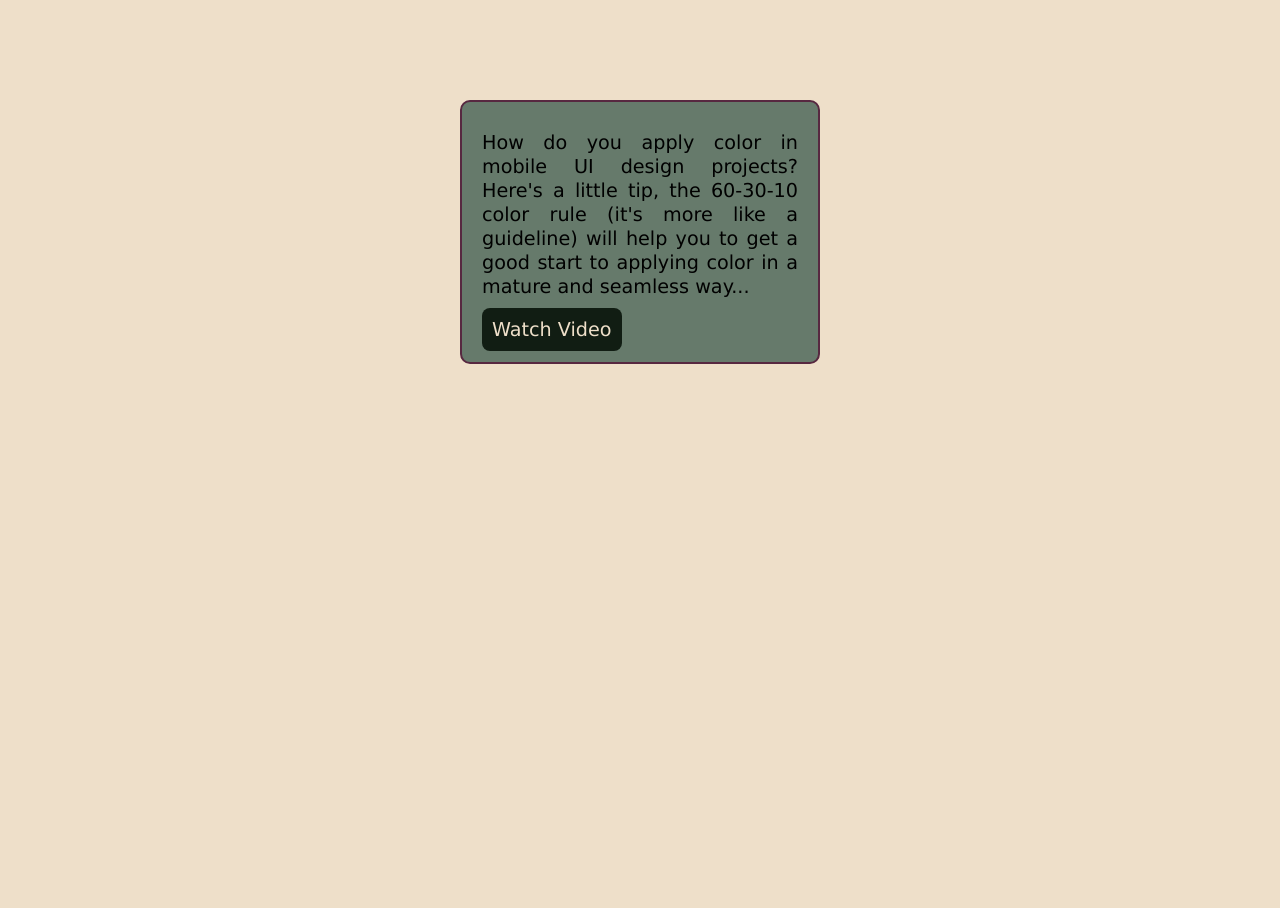
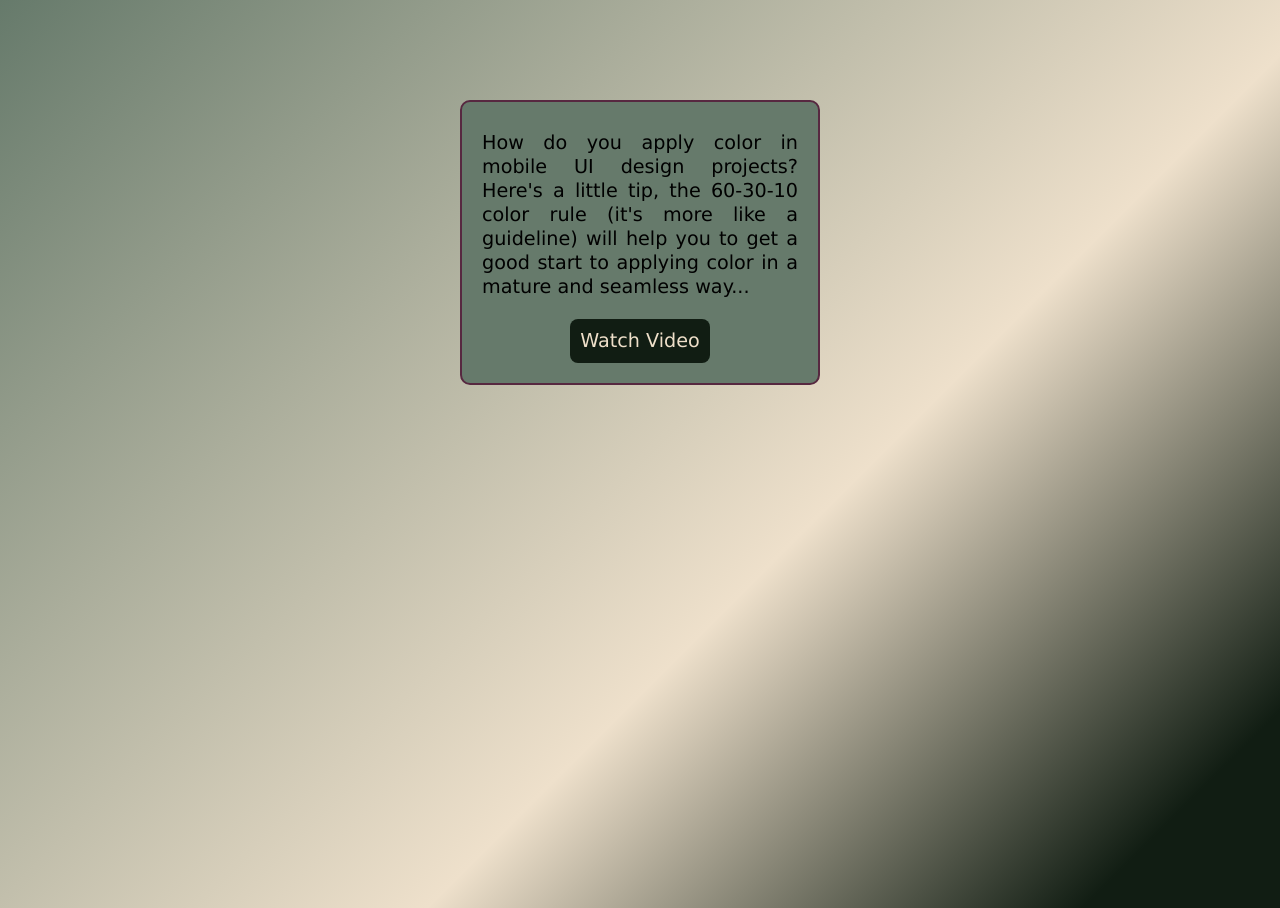
Before and after one commit to dhawryluk/call-to-action, a plain HTML site: page index.html in a window 1280 px wide. Drawn offline with Linux system fonts and the light colour scheme.

Commit message:
new background

```diff
--- a/css/main.css
+++ b/css/main.css
@@ -1,6 +1,7 @@
 /* Body text */
 body {
-  background-color: hsl(36, 51%, 86%);
+  background: rgb(102,122,107);
+  background: linear-gradient(135deg, rgba(102,122,107,1) 0%, rgba(238,224,203,1) 61%, rgba(17,29,19,1) 91%);
   height: 100vh;
   margin-top: 100px;
   font-family: 'Lucida Sans', 'Lucida Sans Regular', 'Lucida Grande', 'Lucida Sans Unicode', 'Geneva', Verdana, sans-serif;
@@ -26,11 +27,15 @@ body {
 
 /* Call to Action "button" */
 .cta a, .cta a:visited {
+  display: block;
+  width: fit-content;
   text-decoration: none;
   color: hsl(36, 51%, 86%);
-  background-color: #111D13;
+  background-color: hsl(130, 26%, 9%);
   padding: 10px;
   border-radius: 8px;
+  margin: auto;
+  margin-top: 20px;
 }
 
 /* Hover state */
```
